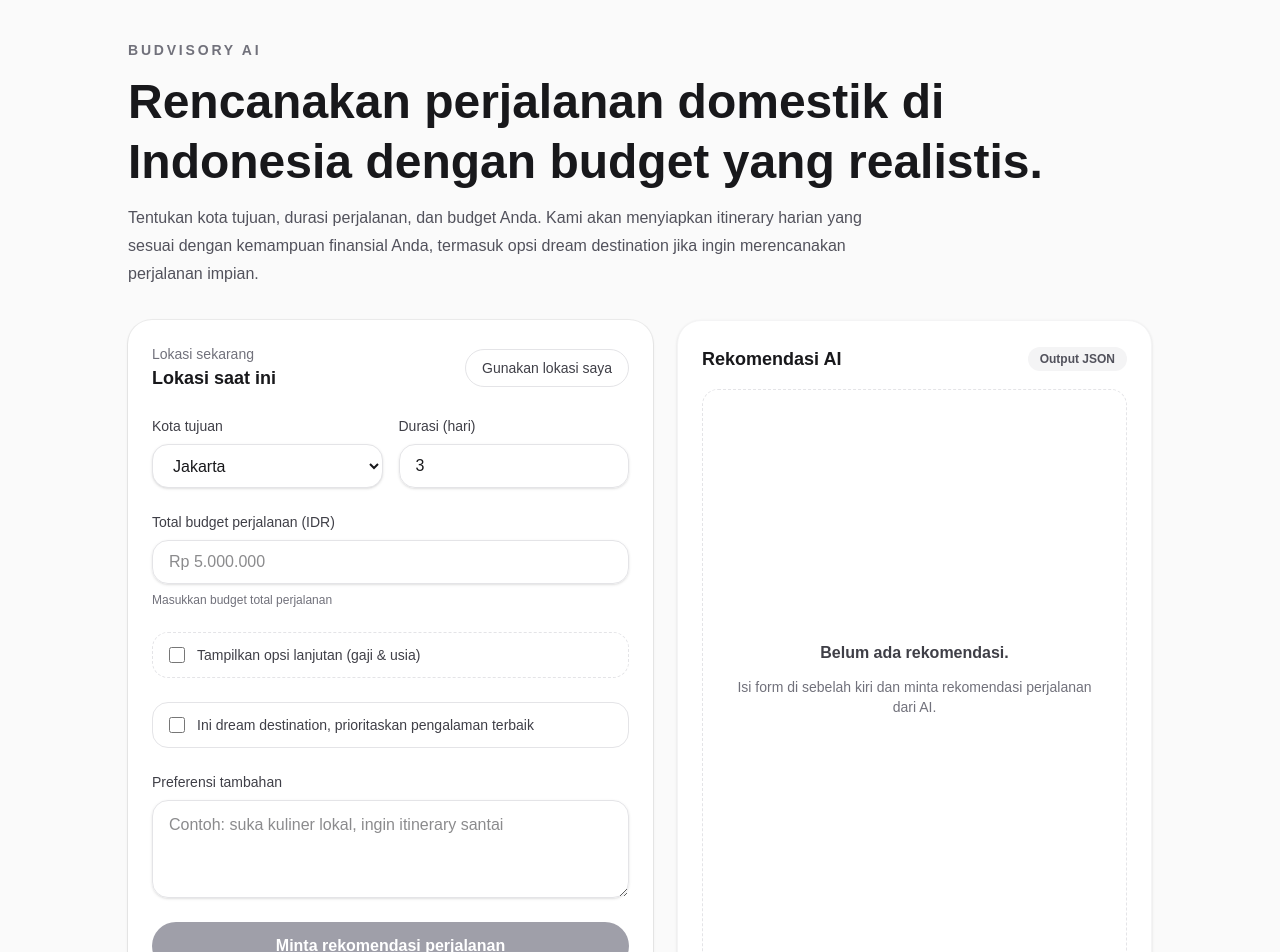
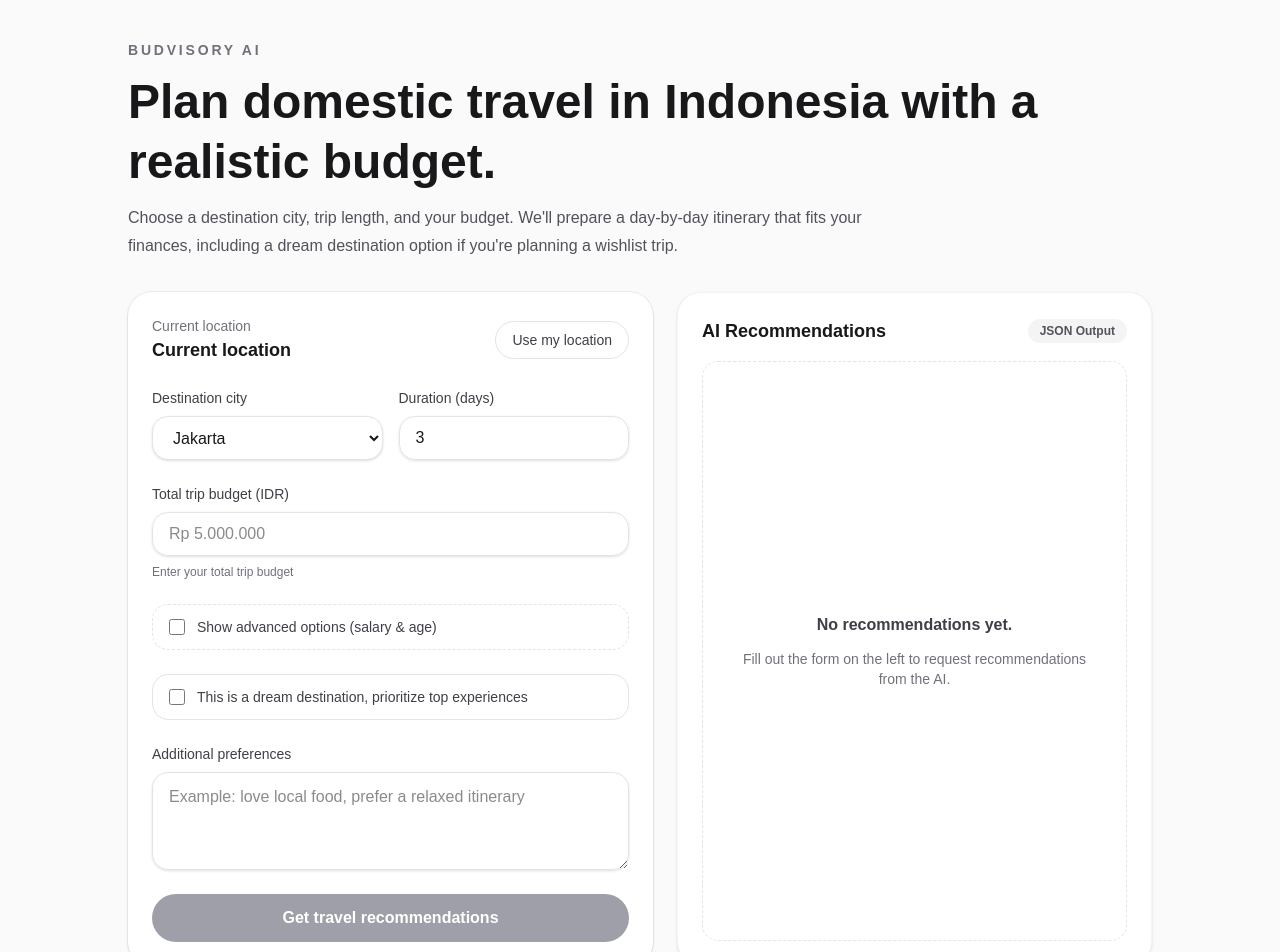
Before and after one commit to abdulsalam01/budvisory-ai, a Next.js app: page / in a window 1280 px wide. Shown: the top 952 px of the page. Built offline with nearby package versions, Linux system fonts and the light colour scheme.

Commit message:
Switch travel planner UI and AI prompt to English

```diff
--- a/app/page.tsx
+++ b/app/page.tsx
@@ -62,7 +62,7 @@ const getLocationLabel = (city?: string, region?: string) => {
   if (region) {
     return region;
   }
-  return "Lokasi saat ini";
+  return "Current location";
 };
 
 type RecommendationDay = {
@@ -106,8 +106,8 @@ export default function Home() {
   );
 
   const budgetHint = budget
-    ? `Budget perjalanan: ${currencyFormatter.format(budget)}`
-    : "Masukkan budget total perjalanan";
+    ? `Trip budget: ${currencyFormatter.format(budget)}`
+    : "Enter your total trip budget";
 
   const handleBudgetChange = (value: string) => {
     const nextValue = buildBudgetValue(value);
@@ -123,7 +123,7 @@ export default function Home() {
 
   const handleUseLocation = () => {
     if (!navigator.geolocation) {
-      setError("Perangkat ini tidak mendukung geolocation.");
+      setError("This device does not support geolocation.");
       return;
     }
 
@@ -142,7 +142,7 @@ export default function Home() {
             }
           );
           if (!response.ok) {
-            throw new Error("Gagal mengambil lokasi.");
+            throw new Error("Failed to fetch location.");
           }
           const data = await response.json();
           const city =
@@ -155,13 +155,13 @@ export default function Home() {
           setCurrentRegion(region || "");
         } catch (locationError) {
           console.error(locationError);
-          setError("Tidak bisa mengambil lokasi, coba lagi.");
+          setError("Unable to fetch location, please try again.");
         } finally {
           setLoadingLocation(false);
         }
       },
       () => {
-        setError("Izin lokasi ditolak.");
+        setError("Location permission was denied.");
         setLoadingLocation(false);
       },
       { timeout: 10000 }
@@ -194,7 +194,7 @@ export default function Home() {
 
       if (!response.ok) {
         const payload = await response.json().catch(() => ({}));
-        throw new Error(payload.error || "Gagal mengambil rekomendasi.");
+        throw new Error(payload.error || "Failed to fetch recommendations.");
       }
 
       const payload = (await response.json()) as RecommendationResponse;
@@ -204,7 +204,7 @@ export default function Home() {
       setError(
         requestError instanceof Error
           ? requestError.message
-          : "Terjadi kesalahan."
+          : "Something went wrong."
       );
     } finally {
       setLoadingRecommendation(false);
@@ -219,14 +219,12 @@ export default function Home() {
             Budvisory AI
           </p>
           <h1 className="text-4xl font-semibold leading-tight text-zinc-900 sm:text-5xl">
-            Rencanakan perjalanan domestik di Indonesia dengan budget yang
-            realistis.
+            Plan domestic travel in Indonesia with a realistic budget.
           </h1>
           <p className="max-w-3xl text-base leading-7 text-zinc-600">
-            Tentukan kota tujuan, durasi perjalanan, dan budget Anda. Kami akan
-            menyiapkan itinerary harian yang sesuai dengan kemampuan finansial
-            Anda, termasuk opsi dream destination jika ingin merencanakan
-            perjalanan impian.
+            Choose a destination city, trip length, and your budget. We'll
+            prepare a day-by-day itinerary that fits your finances, including a
+            dream destination option if you're planning a wishlist trip.
           </p>
         </header>
 
@@ -237,7 +235,7 @@ export default function Home() {
           >
             <div className="flex items-center justify-between gap-4">
               <div>
-                <p className="text-sm text-zinc-500">Lokasi sekarang</p>
+                <p className="text-sm text-zinc-500">Current location</p>
                 <p className="text-lg font-semibold text-zinc-900">
                   {locationLabel}
                 </p>
@@ -247,13 +245,13 @@ export default function Home() {
                 onClick={handleUseLocation}
                 className="rounded-full border border-zinc-200 px-4 py-2 text-sm font-medium text-zinc-700 transition hover:border-zinc-300 hover:bg-zinc-100"
               >
-                {loadingLocation ? "Mencari..." : "Gunakan lokasi saya"}
+                {loadingLocation ? "Locating..." : "Use my location"}
               </button>
             </div>
 
             <div className="grid gap-4 sm:grid-cols-2">
               <label className="flex flex-col gap-2 text-sm font-medium text-zinc-700">
-                Kota tujuan
+                Destination city
                 <select
                   value={destination}
                   onChange={(event) => setDestination(event.target.value)}
@@ -268,7 +266,7 @@ export default function Home() {
               </label>
 
               <label className="flex flex-col gap-2 text-sm font-medium text-zinc-700">
-                Durasi (hari)
+                Duration (days)
                 <input
                   type="number"
                   min={1}
@@ -281,7 +279,7 @@ export default function Home() {
             </div>
 
             <label className="flex flex-col gap-2 text-sm font-medium text-zinc-700">
-              Total budget perjalanan (IDR)
+              Total trip budget (IDR)
               <input
                 type="text"
                 inputMode="numeric"
@@ -300,13 +298,13 @@ export default function Home() {
                 onChange={(event) => setShowAdvanced(event.target.checked)}
                 className="h-4 w-4 rounded border-zinc-300"
               />
-              Tampilkan opsi lanjutan (gaji & usia)
+              Show advanced options (salary & age)
             </label>
 
             {showAdvanced && (
               <div className="grid gap-4 sm:grid-cols-2">
                 <label className="flex flex-col gap-2 text-sm font-medium text-zinc-700">
-                  Gaji per bulan (IDR)
+                  Monthly salary (IDR)
                   <input
                     type="text"
                     inputMode="numeric"
@@ -318,7 +316,7 @@ export default function Home() {
                 </label>
 
                 <label className="flex flex-col gap-2 text-sm font-medium text-zinc-700">
-                  Usia
+                  Age
                   <input
                     type="number"
                     min={17}
@@ -338,16 +336,16 @@ export default function Home() {
                 onChange={(event) => setDreamTrip(event.target.checked)}
                 className="h-4 w-4 rounded border-zinc-300"
               />
-              Ini dream destination, prioritaskan pengalaman terbaik
+              This is a dream destination, prioritize top experiences
             </label>
 
             <label className="flex flex-col gap-2 text-sm font-medium text-zinc-700">
-              Preferensi tambahan
+              Additional preferences
               <textarea
                 value={notes}
                 onChange={(event) => setNotes(event.target.value)}
                 rows={3}
-                placeholder="Contoh: suka kuliner lokal, ingin itinerary santai"
+                placeholder="Example: love local food, prefer a relaxed itinerary"
                 className="rounded-2xl border border-zinc-200 px-4 py-3 text-base text-zinc-900 shadow-sm focus:border-zinc-400 focus:outline-none"
               />
             </label>
@@ -364,38 +362,40 @@ export default function Home() {
               className="flex h-12 items-center justify-center rounded-full bg-zinc-900 text-base font-semibold text-white transition hover:bg-zinc-800 disabled:cursor-not-allowed disabled:bg-zinc-400"
             >
               {loadingRecommendation
-                ? "Menyusun rekomendasi..."
-                : "Minta rekomendasi perjalanan"}
+                ? "Building recommendations..."
+                : "Get travel recommendations"}
             </button>
           </form>
 
           <section className="flex flex-col gap-4 rounded-3xl border border-zinc-100 bg-white p-6 shadow-sm">
             <div className="flex items-center justify-between">
               <h2 className="text-lg font-semibold text-zinc-900">
-                Rekomendasi AI
+                AI Recommendations
               </h2>
               <span className="rounded-full bg-zinc-100 px-3 py-1 text-xs font-semibold text-zinc-600">
-                Output JSON
+                JSON Output
               </span>
             </div>
             {recommendation ? (
               <div className="flex flex-col gap-4">
                 <div className="rounded-2xl bg-zinc-50 px-4 py-3 text-sm text-zinc-600">
-                  <p className="text-xs uppercase text-zinc-500">Ringkasan</p>
+                  <p className="text-xs uppercase text-zinc-500">Summary</p>
                   <p className="text-base font-semibold text-zinc-900">
                     {recommendation.summary}
                   </p>
                 </div>
                 <div className="grid gap-3 rounded-2xl border border-zinc-100 bg-white p-4">
                   <div>
-                    <p className="text-xs uppercase text-zinc-500">Kota tujuan</p>
+                    <p className="text-xs uppercase text-zinc-500">
+                      Destination city
+                    </p>
                     <p className="font-semibold text-zinc-900">
                       {recommendation.destination}
                     </p>
                   </div>
                   <div>
                     <p className="text-xs uppercase text-zinc-500">
-                      Estimasi budget harian
+                      Estimated daily budget
                     </p>
                     <p className="font-semibold text-zinc-900">
                       {recommendation.estimatedDailyBudget}
@@ -410,7 +410,7 @@ export default function Home() {
                       className="rounded-2xl border border-zinc-100 bg-white p-4"
                     >
                       <p className="text-xs uppercase text-zinc-500">
-                        Hari {day.day}
+                        Day {day.day}
                       </p>
                       <p className="text-base font-semibold text-zinc-900">
                         {day.title}
@@ -430,7 +430,7 @@ export default function Home() {
                 <div className="grid gap-3 rounded-2xl border border-zinc-100 bg-zinc-50 p-4">
                   <div>
                     <p className="text-xs uppercase text-zinc-500">
-                      Barang yang perlu dibawa
+                      Packing list
                     </p>
                     <ul className="mt-2 list-disc space-y-1 pl-5 text-sm text-zinc-600">
                       {recommendation.packingList.map((item) => (
@@ -439,7 +439,9 @@ export default function Home() {
                     </ul>
                   </div>
                   <div>
-                    <p className="text-xs uppercase text-zinc-500">Catatan aman</p>
+                    <p className="text-xs uppercase text-zinc-500">
+                      Safety notes
+                    </p>
                     <ul className="mt-2 list-disc space-y-1 pl-5 text-sm text-zinc-600">
                       {recommendation.safetyNotes.map((item) => (
                         <li key={item}>{item}</li>
@@ -451,11 +453,11 @@ export default function Home() {
             ) : (
               <div className="flex flex-1 flex-col items-center justify-center gap-3 rounded-2xl border border-dashed border-zinc-200 px-6 py-10 text-center text-sm text-zinc-500">
                 <p className="text-base font-semibold text-zinc-700">
-                  Belum ada rekomendasi.
+                  No recommendations yet.
                 </p>
                 <p>
-                  Isi form di sebelah kiri dan minta rekomendasi perjalanan dari
-                  AI.
+                  Fill out the form on the left to request recommendations from
+                  the AI.
                 </p>
               </div>
             )}
```
Also changed, not shown: app/api/recommendations/route.ts (+18 -18 lines).
